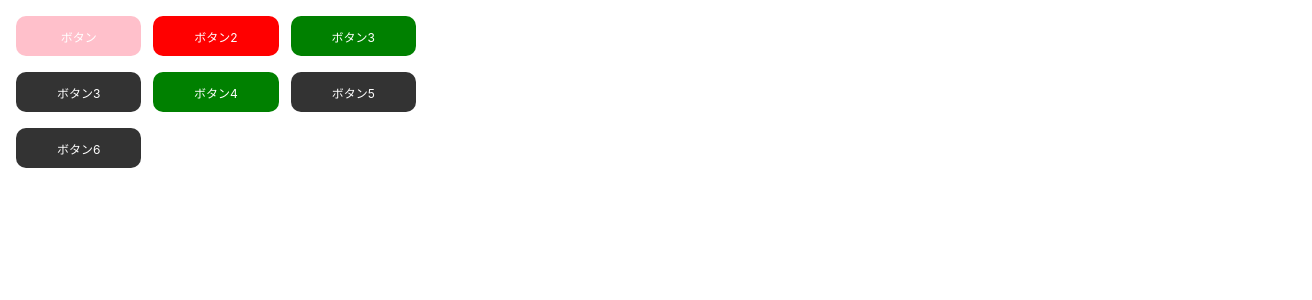
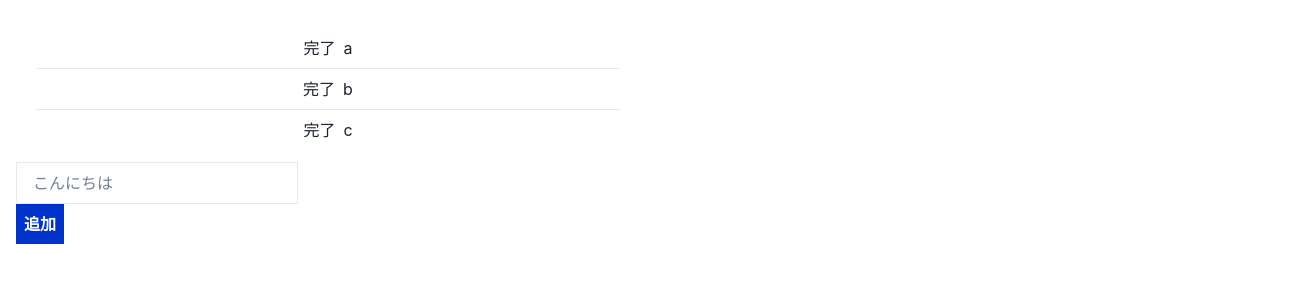
Before and after one commit to tnccc/react_practice, a React (Create React App) app: page / in a window 1280 px wide. Shown: the top 300 px of the page, 1312 px wide, since content can reach past the window. Built offline with nearby package versions, Linux system fonts and the light colour scheme.

Commit message:
chakraUIを使ってみる

```diff
--- a/package.json
+++ b/package.json
@@ -3,11 +3,16 @@
   "version": "0.1.0",
   "private": true,
   "dependencies": {
+    "@chakra-ui/react": "^2.6.1",
+    "@emotion/react": "^11.11.0",
+    "@emotion/styled": "^11.11.0",
     "@testing-library/jest-dom": "^5.16.5",
     "@testing-library/react": "^13.4.0",
     "@testing-library/user-event": "^13.5.0",
+    "framer-motion": "^10.12.16",
     "react": "^18.2.0",
     "react-dom": "^18.2.0",
+    "react-icon": "^1.0.0",
     "react-scripts": "5.0.1",
     "styled-components": "^5.3.11",
     "web-vitals": "^2.1.4"
--- a/src/App.js
+++ b/src/App.js
@@ -1,4 +1,5 @@
 import './App.css';
+import { ChakraProvider } from '@chakra-ui/react'
 import CommonContainer from './components/CommonContainer';
 
 
@@ -7,7 +8,9 @@
 
   return (
     <div className="App">
-      <CommonContainer />
+      <ChakraProvider>
+        <CommonContainer />
+      </ChakraProvider>
     </div>
   );
 }
--- a/src/components/CommonContainer.jsx
+++ b/src/components/CommonContainer.jsx
@@ -1,11 +1,10 @@
-import CommonButton from "./CommonButton"
-
+import Todo from './Todo'
 export const CommonContainer = () => {
 
   return (
     <>
       <div className='container'>
-        <CommonButton />
+        <Todo />
       </div>
     </>
   )
--- a/src/components/TodoList.jsx
+++ b/src/components/TodoList.jsx
@@ -1,17 +1,24 @@
+import { VStack, StackDivider } from '@chakra-ui/react'
 export const TodoList = ({todos, deleteTodo}) => {
   const complete = (id) => {
     deleteTodo(id)
   }
   return (
     <>
-      <div>
+      <VStack
+        divider={<StackDivider borderColor='gray.200' />}
+        borderRadius='3px'
+        flex='1 0 50%'
+        width='50%'
+        p={5}
+      >
         {todos.map(todo => (
           <div className="todos" key={todo.id}>
             <button onClick={() => complete(todo.id)}>完了</button>
             <span>{todo.task}</span>
           </div>
         ))}
-      </div>
+      </VStack>
     </>
   )
 }
```
Also changed, not shown: 1 other file (tests, documents, lock files or other folders).
